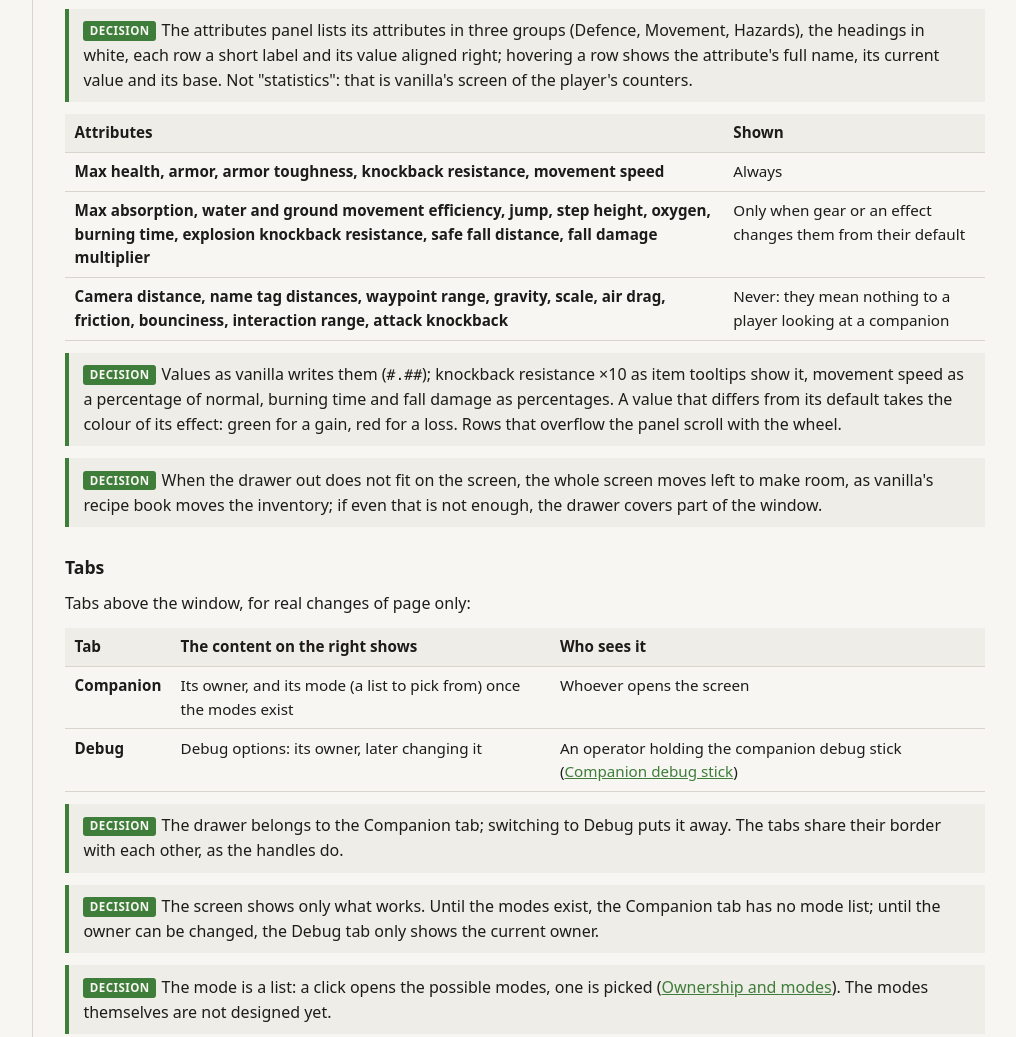
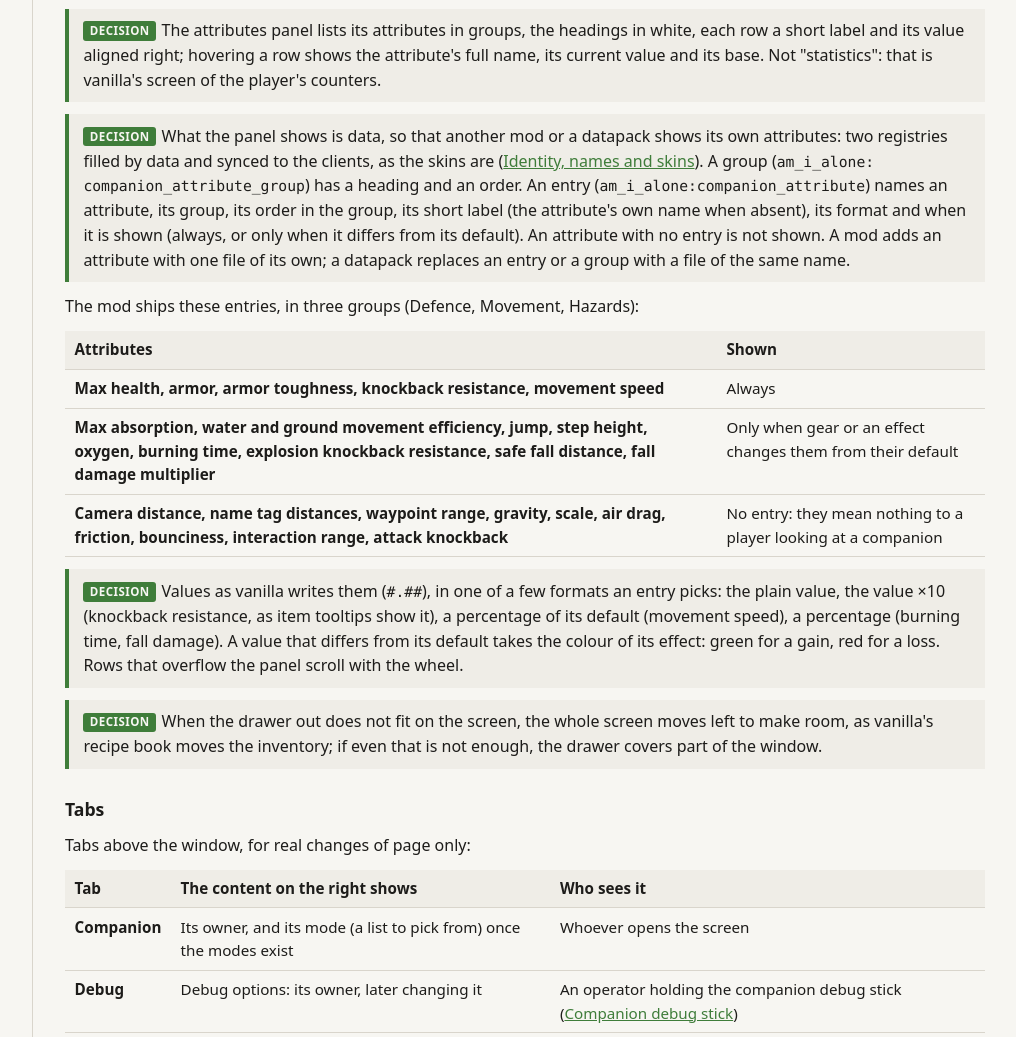
Before and after one commit to payangar-studio/am-i-alone, a plain HTML site: page docs/design/companion/screen.html in a window 1280 px wide. Shown: the part 2203-3240 px from the top of the page, without its empty margins (247-1263 px from the left). Drawn offline with Linux system fonts and the light colour scheme.

Commit message:
docs(design): describe the attributes panel with data
Two synced registries filled by data, attribute groups and entries, so that another mod or a datapack shows its own attributes; the server sends the listed values while the screen is open.

Refs: #7

```diff
--- a/docs/design/companion/screen.html
+++ b/docs/design/companion/screen.html
@@ -213,9 +213,11 @@
 <div class="table"><table><tr><th>Click</th><th>What happens</th></tr><tr><td>A handle, drawer in</td><td>The drawer slides out on that panel</td></tr><tr><td>The open panel's handle</td><td>The drawer slides back in</td></tr><tr><td>The other handle, drawer out</td><td>The drawer shows that panel at once, without going in</td></tr></table></div>
 <div class="stmt is-decision"><span class="tag decision">Decision</span>The open panel's handle takes the drawer's colour and stands 2 pixels further out, merged into the drawer; the tooltip names the panel, or the action ("Put its inventory away") on the open one. Drawer in, both handles show an arrow pointing out; drawer out, only the open panel's handle does, pointing back. The handles are buttons: they take the keyboard focus and are read by the narrator. The drawer remembers its panel: the screen opens again with the drawer out on it. When the drawer covers the window (a narrow screen), Escape puts it away first.</div>
 <div class="stmt is-decision"><span class="tag decision">Decision</span>The storage panel is the player's inventory turned on its side: 4 columns of 9 rows.</div>
-<div class="stmt is-decision"><span class="tag decision">Decision</span>The attributes panel lists its attributes in three groups (Defence, Movement, Hazards), the headings in white, each row a short label and its value aligned right; hovering a row shows the attribute's full name, its current value and its base. Not "statistics": that is vanilla's screen of the player's counters.</div>
-<div class="table"><table><tr><th>Attributes</th><th>Shown</th></tr><tr><td>Max health, armor, armor toughness, knockback resistance, movement speed</td><td>Always</td></tr><tr><td>Max absorption, water and ground movement efficiency, jump, step height, oxygen, burning time, explosion knockback resistance, safe fall distance, fall damage multiplier</td><td>Only when gear or an effect changes them from their default</td></tr><tr><td>Camera distance, name tag distances, waypoint range, gravity, scale, air drag, friction, bounciness, interaction range, attack knockback</td><td>Never: they mean nothing to a player looking at a companion</td></tr></table></div>
-<div class="stmt is-decision"><span class="tag decision">Decision</span>Values as vanilla writes them (<code>#.##</code>); knockback resistance ×10 as item tooltips show it, movement speed as a percentage of normal, burning time and fall damage as percentages. A value that differs from its default takes the colour of its effect: green for a gain, red for a loss. Rows that overflow the panel scroll with the wheel.</div>
+<div class="stmt is-decision"><span class="tag decision">Decision</span>The attributes panel lists its attributes in groups, the headings in white, each row a short label and its value aligned right; hovering a row shows the attribute's full name, its current value and its base. Not "statistics": that is vanilla's screen of the player's counters.</div>
+<div class="stmt is-decision"><span class="tag decision">Decision</span>What the panel shows is data, so that another mod or a datapack shows its own attributes: two registries filled by data and synced to the clients, as the skins are (<a href="identity.html">Identity, names and skins</a>). A group (<code>am_i_alone:<wbr>companion_attribute_group</code>) has a heading and an order. An entry (<code>am_i_alone:<wbr>companion_attribute</code>) names an attribute, its group, its order in the group, its short label (the attribute's own name when absent), its format and when it is shown (always, or only when it differs from its default). An attribute with no entry is not shown. A mod adds an attribute with one file of its own; a datapack replaces an entry or a group with a file of the same name.</div>
+<p>The mod ships these entries, in three groups (Defence, Movement, Hazards):</p>
+<div class="table"><table><tr><th>Attributes</th><th>Shown</th></tr><tr><td>Max health, armor, armor toughness, knockback resistance, movement speed</td><td>Always</td></tr><tr><td>Max absorption, water and ground movement efficiency, jump, step height, oxygen, burning time, explosion knockback resistance, safe fall distance, fall damage multiplier</td><td>Only when gear or an effect changes them from their default</td></tr><tr><td>Camera distance, name tag distances, waypoint range, gravity, scale, air drag, friction, bounciness, interaction range, attack knockback</td><td>No entry: they mean nothing to a player looking at a companion</td></tr></table></div>
+<div class="stmt is-decision"><span class="tag decision">Decision</span>Values as vanilla writes them (<code>#.##</code>), in one of a few formats an entry picks: the plain value, the value ×10 (knockback resistance, as item tooltips show it), a percentage of its default (movement speed), a percentage (burning time, fall damage). A value that differs from its default takes the colour of its effect: green for a gain, red for a loss. Rows that overflow the panel scroll with the wheel.</div>
 <div class="stmt is-decision"><span class="tag decision">Decision</span>When the drawer out does not fit on the screen, the whole screen moves left to make room, as vanilla's recipe book moves the inventory; if even that is not enough, the drawer covers part of the window.</div>
 <h3>Tabs</h3>
 <p>Tabs above the window, for real changes of page only:</p>
@@ -239,8 +241,8 @@
 <div class="stmt is-fact"><span class="tag fact">Fact</span>Slot positions are fixed once the menu is built, so the storage slots sit at the drawer's open position and show only once it is fully out; the player's inventory cannot move either. The name column has room for the hearts up to 200 health; from 221 the owner line reaches the player's inventory label, from about 380 the hearts cover its slots. Companions do not get that much health for now.</div>
 <div class="stmt is-decision"><span class="tag decision">Decision</span>The Debug tab exists only when the server opened the screen with the debug stick: the server decides it when it opens the menu and sends it with the companion's entity id (Fabric's <code>ExtendedMenuType</code>). The menu's validity adds: whoever opened it without the stick must still be the owner.</div>
 <h3>Attributes on the client</h3>
-<div class="stmt is-fact"><span class="tag fact">Fact</span>On the client a companion is a player (<a href="facade.html">Client facade</a>), so its attribute map is a player's (<code>Player.<wbr>createAttributes</code>), with attributes the companion does not have and other defaults: the panel lists a fixed set of the companion's attributes (<code>LivingEntity.<wbr>createLivingAttributes</code>), never the client's map. The values of the syncable ones arrive by vanilla (<code>Clientbound<wbr>Update<wbr>Attributes<wbr>Packet</code>); knockback resistance is not syncable (<code>Attributes.java:61</code>), and the equipment's modifiers are applied on the server only.</div>
-<div class="stmt is-decision"><span class="tag decision">Decision</span>Knockback resistance travels through the menu's data (<code>ContainerData</code>, ×1000, sent each time it changes), like a furnace's progress.</div>
+<div class="stmt is-fact"><span class="tag fact">Fact</span>On the client a companion is a player (<a href="facade.html">Client facade</a>), so its attribute map is a player's (<code>Player.<wbr>createAttributes</code>), with attributes the companion does not have and other defaults: the panel never reads the client's map. Vanilla sends only the syncable attributes (<code>Clientbound<wbr>Update<wbr>Attributes<wbr>Packet</code>); knockback resistance is not syncable (<code>Attributes.java:61</code>), nor may be the attributes of other mods, and the equipment's modifiers are applied on the server only.</div>
+<div class="stmt is-decision"><span class="tag decision">Decision</span>While its screen is open, the server sends the client the current and base values of every attribute that has an entry and that the companion has, in one message of the mod, again when one changes. The panel shows only those.</div>
 <h3>Opening</h3>
 <figure><svg viewBox="0 0 680 256" role="img"><title>Where a right-click on a companion goes, by what the player does and holds</title><defs><marker id="o" viewBox="0 0 10 10" refX="9" refY="5" markerWidth="7" markerHeight="7" orient="auto-start-reverse"><path d="M0,0 L10,5 L0,10 z" style="fill: var(--fg)"/></marker></defs>
 <rect class="box-plain" x="10" y="113" width="104" height="58" rx="8"/>
```
Also changed, not shown: docs/design/sides.html (+1 -1 lines), 2 other files.
